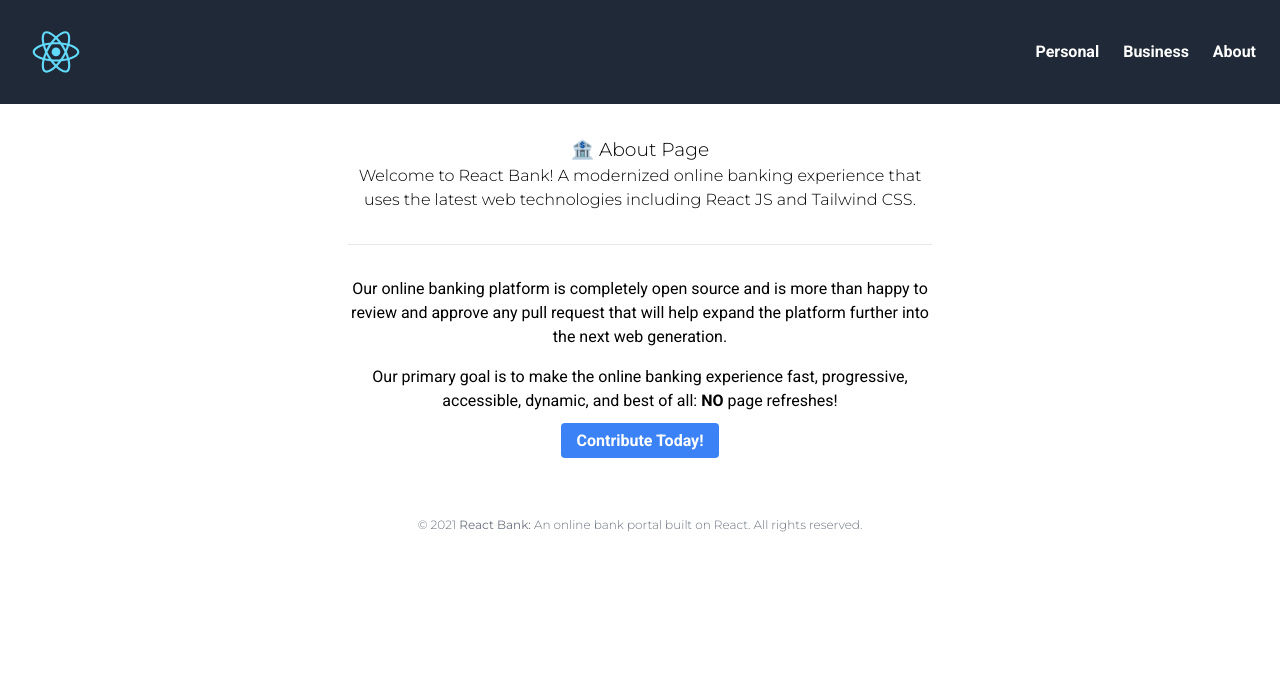
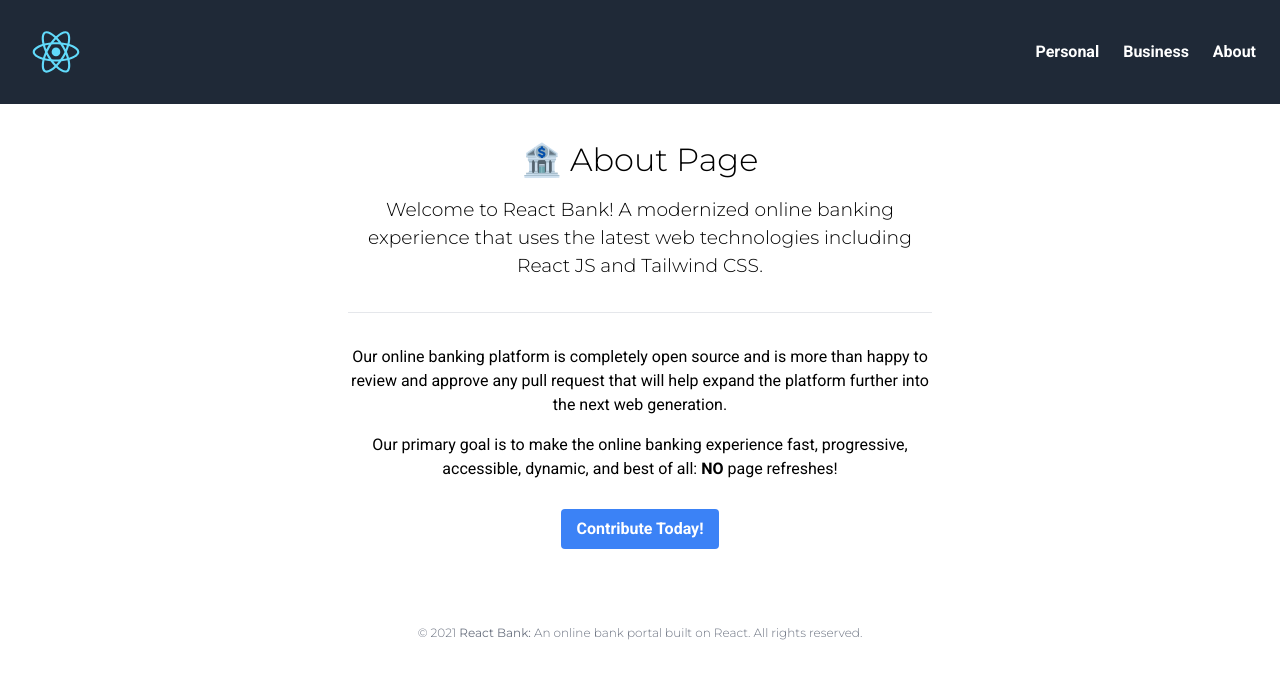
Before and after one commit to nugentmichael/react-bank, a React (Create React App) app: page /about in a window 1280 px wide. Shown: the top 678 px of the page. Built offline with nearby package versions, Linux system fonts and the light colour scheme.

Commit message:
Revise heading tags.

```diff
--- a/src/layouts/About.js
+++ b/src/layouts/About.js
@@ -8,17 +8,17 @@
 	return (
 		<div className="flex items-center justify-center py-8 max-w-prose">
 			<div>
-				<h3>
+				<h1 className="mb-3">
 					<span role="img" aria-label="Bank Emoji">
 						🏦
 					</span>{' '}
 					About Page
-				</h3>
-				<h4>
+				</h1>
+				<h3>
 					Welcome to React Bank! A modernized online banking
 					experience that uses the latest web technologies including
 					React JS and Tailwind CSS.
-				</h4>
+				</h3>
 				<hr className="my-8" />
 				<p className="mb-4">
 					Our online banking platform is completely open source and is
@@ -35,7 +35,7 @@
 					href="https://github.com/nugentmichael/react-bank"
 					target="_blank"
 					rel="noopener noreferrer"
-					className="my-8 bg-blue-500 hover:bg-blue-700 text-white font-bold py-2 px-4 rounded focus:outline-none focus:shadow-outline"
+					className="inline-block my-3 bg-blue-500 hover:bg-blue-700 text-white font-bold py-2 px-4 rounded focus:outline-none focus:shadow-outline"
 				>
 					Contribute Today!
 				</a>
--- a/src/layouts/Business.js
+++ b/src/layouts/Business.js
@@ -9,16 +9,16 @@
 	return (
 		<div className="business-login flex items-center justify-around py-20 w-full">
 			<div className="bg-black bg-opacity-25 p-4 text-white">
-				<h3>
+				<h1>
 					Welcome to React Bank for Business!{' '}
 					<span role="img" aria-label="Bank Emoji">
 						🏦
 					</span>
-				</h3>
-				<h4>
+				</h1>
+				<h3>
 					Your home for managing your business finances using the
 					latest web technologies.
-				</h4>
+				</h3>
 			</div>
 			<div className="w-full max-w-xs">
 				<LoginForm />
--- a/src/layouts/Login.js
+++ b/src/layouts/Login.js
@@ -9,16 +9,16 @@
 	return (
 		<div className="personal-login flex items-center justify-around py-20 w-full">
 			<div className="bg-black bg-opacity-25 p-4 text-white">
-				<h3>
+				<h1>
 					Welcome to React Bank!{' '}
 					<span role="img" aria-label="Bank Emoji">
 						🏦
 					</span>
-				</h3>
-				<h4>
+				</h1>
+				<h3>
 					Your home for managing your finances using the latest web
 					technologies.
-				</h4>
+				</h3>
 			</div>
 			<div className="w-full max-w-xs">
 				<LoginForm />
--- a/src/layouts/Portal.js
+++ b/src/layouts/Portal.js
@@ -50,7 +50,7 @@
 		<div className="flex items-start justify-center py-8 w-full max-w-screen-xl">
 			<div className="w-1/2 text-left">
 				<div className="pt-8">
-					<h2 className="font-bold">Weclome{user && `, ${user}`}!</h2>
+					<h1 className="font-bold">Weclome{user && `, ${user}`}!</h1>
 					<h3>You are now logged in to React Bank.</h3>
 				</div>
 				<hr className="my-8" />
--- a/src/layouts/Transactions.js
+++ b/src/layouts/Transactions.js
@@ -38,7 +38,7 @@
 					>
 						&laquo; Return to Accounts
 					</Link>
-					<h2 className="font-bold">React Bank</h2>
+					<h1 className="font-bold">React Bank</h1>
 					<h3>Your Recent Transactions</h3>
 					<div className="flex my-3">
 						<div className="flex flex-col justify-center flex-grow">
```
